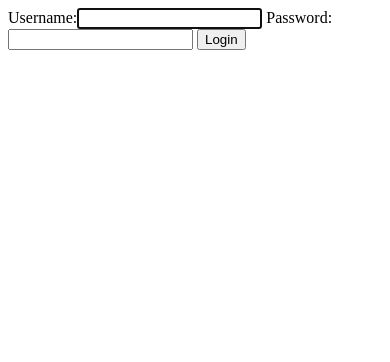
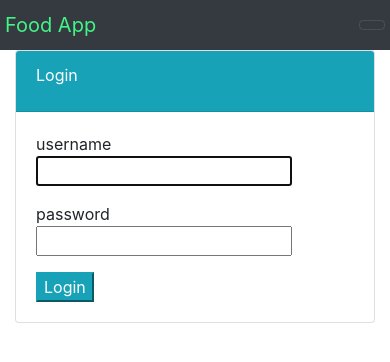
Before and after one commit to douglas86/food_app, a Django app: page /login/ in a window 390 px wide. Shown: the top 362 px of the page. Run offline with Django 3.2, Linux system fonts and the light colour scheme; some libraries are stand-ins or nearby versions.

Commit message:
styling login page with bootstrap

```diff
--- a/users/templates/user/login.html
+++ b/users/templates/user/login.html
@@ -1,5 +1,27 @@
-<form action="" method="POST" accept-charset="utf-8">
-	{% csrf_token %}
-	{{ form }}
-	<button type="submit">Login</button>
-</form>
+{% extends 'food/base.html' %} {% block body %}
+<div class="container">
+	<div class="row">
+		<div class="col-md-4 offset-md-4">
+			<div class="card">
+				<div class="card-header text-white bg-info">
+					<div class="card-title">
+						Login
+					</div>
+				</div>
+				<div class="card-body">
+					<form action="" method="POST" accept-charset="utf-8">
+						{% csrf_token %}
+						{% for field in form %}
+						<div class="form-group">
+							{{ field.name }}
+							{{ field }}
+						</div>
+						{% endfor %}
+						<button class="btn-info" type="submit">Login</button>
+					</form>
+				</div>
+			</div>
+		</div>
+	</div>
+</div>
+{% endblock %}
```
